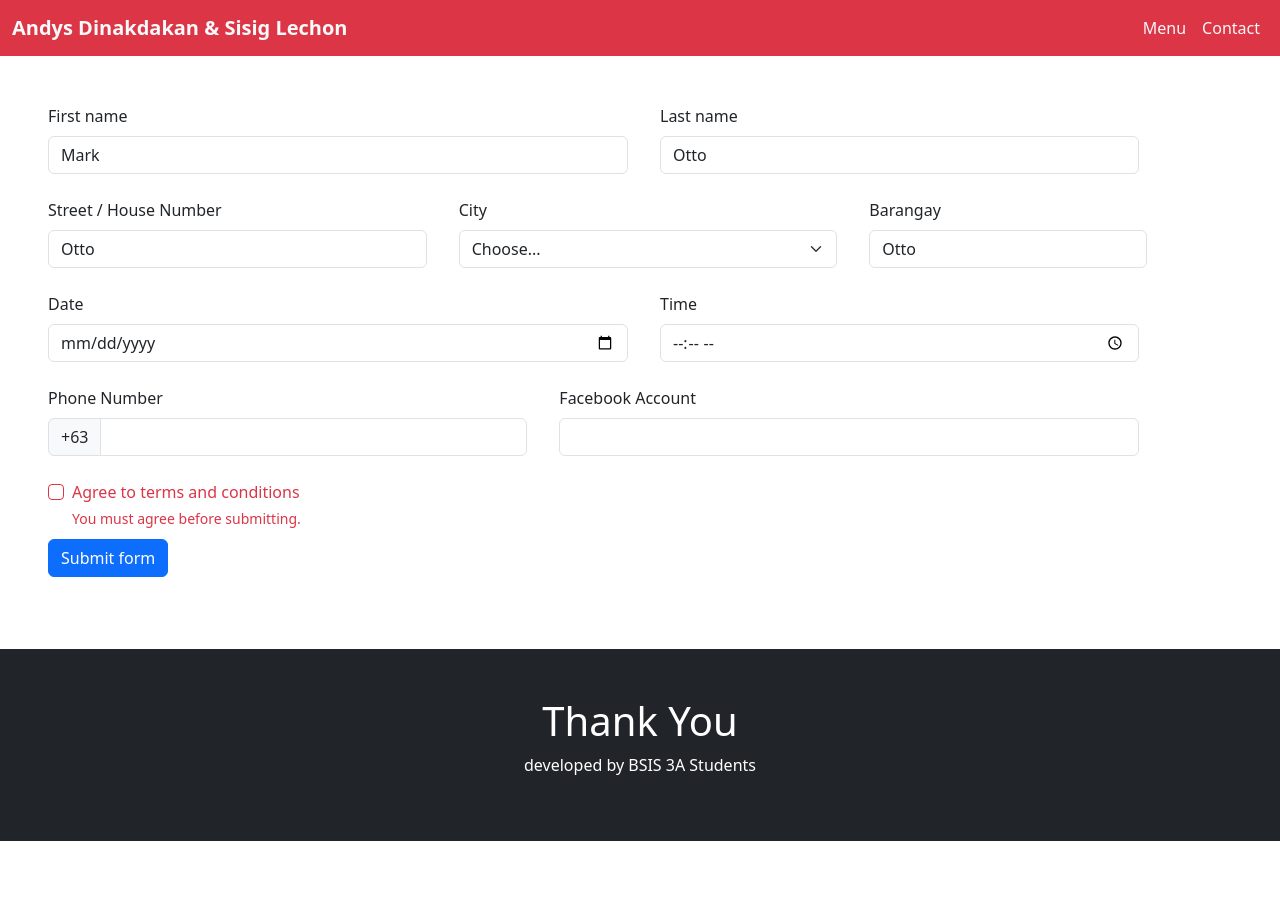
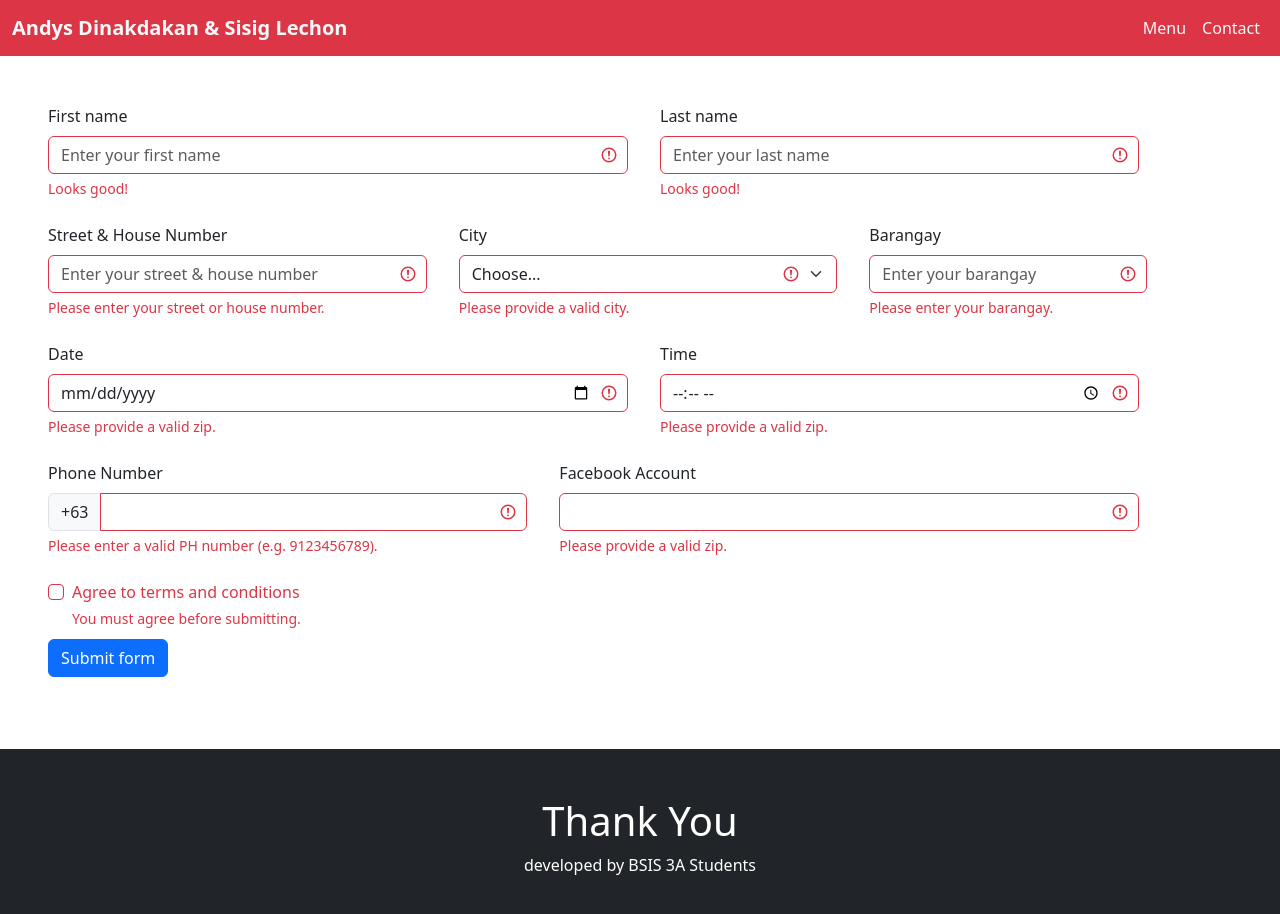
Before and after one commit to joshuavaughn/Order---Menu-System, a website: page public/pages/checkout.html in a window 1280 px wide. Both pictures are taken after a click on the button "Submit form". Before the commit the page ends 841 px from the top, so only its background shows below. Drawn offline with nearby package versions, Linux system fonts and the light colour scheme.

Commit message:
updated form

```diff
--- a/public/js/pages/checkOut.js
+++ b/public/js/pages/checkOut.js
@@ -1,16 +1,20 @@
-const forms = document.querySelectorAll(".needs-validation");
+const allForms = document.querySelectorAll("form.needs-validation");
+const submitButton = document.querySelector('button[type="submit"]');
 
-Array.from(forms).forEach((form) => {
-  form.addEventListener(
-    "submit",
-    (event) => {
+if (submitButton) {
+  submitButton.addEventListener("click", (event) => {
+    let isValid = true;
+
+    allForms.forEach((form) => {
       if (!form.checkValidity()) {
-        event.preventDefault();
-        event.stopPropagation();
+        isValid = false;
+        form.classList.add("was-validated");
       }
+    });
 
-      form.classList.add("was-validated");
-    },
-    false
-  );
-});
+    if (!isValid) {
+      event.preventDefault();
+      event.stopPropagation();
+    }
+  });
+}
--- a/public/pages/checkout.html
+++ b/public/pages/checkout.html
@@ -40,15 +40,15 @@
         <form class="row needs-validation pb-4 gap-2" novalidate>
             <div class="col-md-6">
                 <label for="fname" class="form-label">First name</label>
-                <input type="text" class="form-control" id="fname" value="Mark" required>
-                <div class="valid-feedback">
+                <input type="text" class="form-control" id="fname" placeholder="Enter your first name" required>
+                <div class="invalid-feedback">
                     Looks good!
                 </div>
             </div>
             <div class="col-md-5">
                 <label for="lname" class="form-label">Last name</label>
-                <input type="text" class="form-control" id="lname" value="Otto" required>
-                <div class="valid-feedback">
+                <input type="text" class="form-control" id="lname" placeholder="Enter your last name" required>
+                <div class="invalid-feedback">
                     Looks good!
                 </div>
             </div>
@@ -56,8 +56,8 @@
         <!-- address -->
         <form class="row needs-validation pb-4 gap-2" novalidate>
             <div class="col-md-4">
-                <label for="houseNum" class="form-label">Street / House Number</label>
-                <input type="text" class="form-control" id="houseNum" value="Otto" required>
+                <label for="houseNum" class="form-label">Street & House Number</label>
+                <input type="text" class="form-control" id="houseNum" placeholder="Enter your street & house number" required>
                 <div class="invalid-feedback">
                     Please enter your street or house number.
                 </div>
@@ -75,7 +75,7 @@
             </div>
             <div class="col-md-3">
                 <label for="barangay" class="form-label">Barangay</label>
-                <input type="text" class="form-control" id="barangay" value="Otto" required>
+                <input type="text" class="form-control" id="barangay" placeholder="Enter your barangay" required>
                 <div class="invalid-feedback">
                     Please enter your barangay.
                 </div>
```
